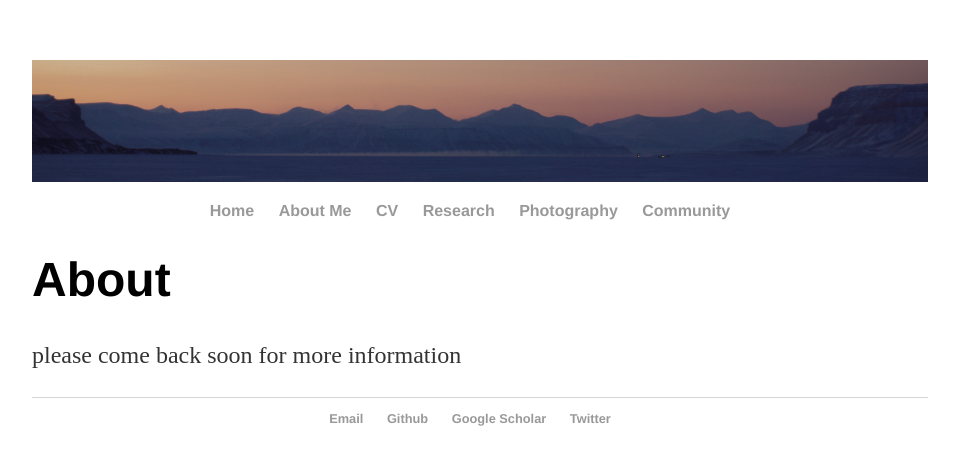
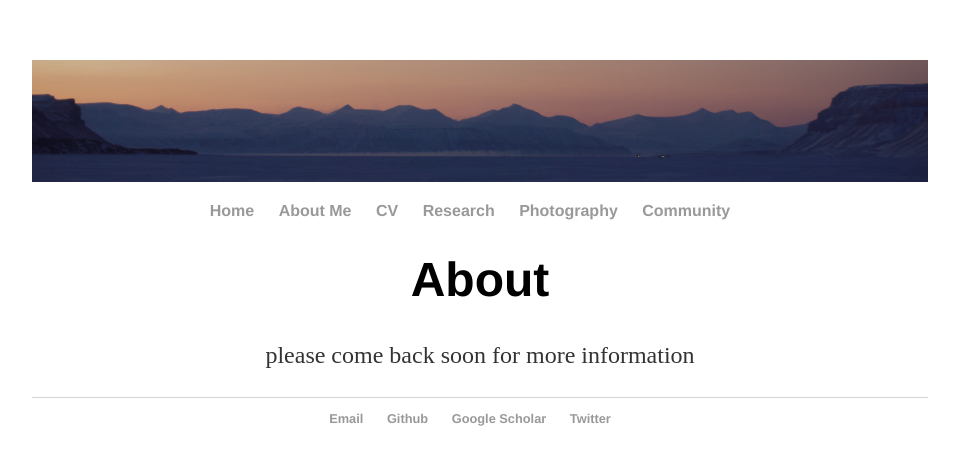
Before and after one commit to Cbarnett207/CBarnett207.github.io, a Jekyll site: the page built from about/index.html, in a window 1280 px wide. Shown: the top 465 px of the page, without its empty margins (160-1119 px from the left). Built offline with Jekyll 4.4.1, drawn with Linux system fonts in a browser that asks for light colours.

Commit message:
update center index.html
update center

```diff
--- a/about/index.html
+++ b/about/index.html
@@ -3,6 +3,6 @@ layout: default
 title: Cody Barnett, M.S. | About
 ---
 <div class="blurb">
-  <h1>About</h1>
+  <div align="center"><h1>About</h1>
     <p>please come back soon for more information </p>
 </div><!-- /.blurb -->
```
